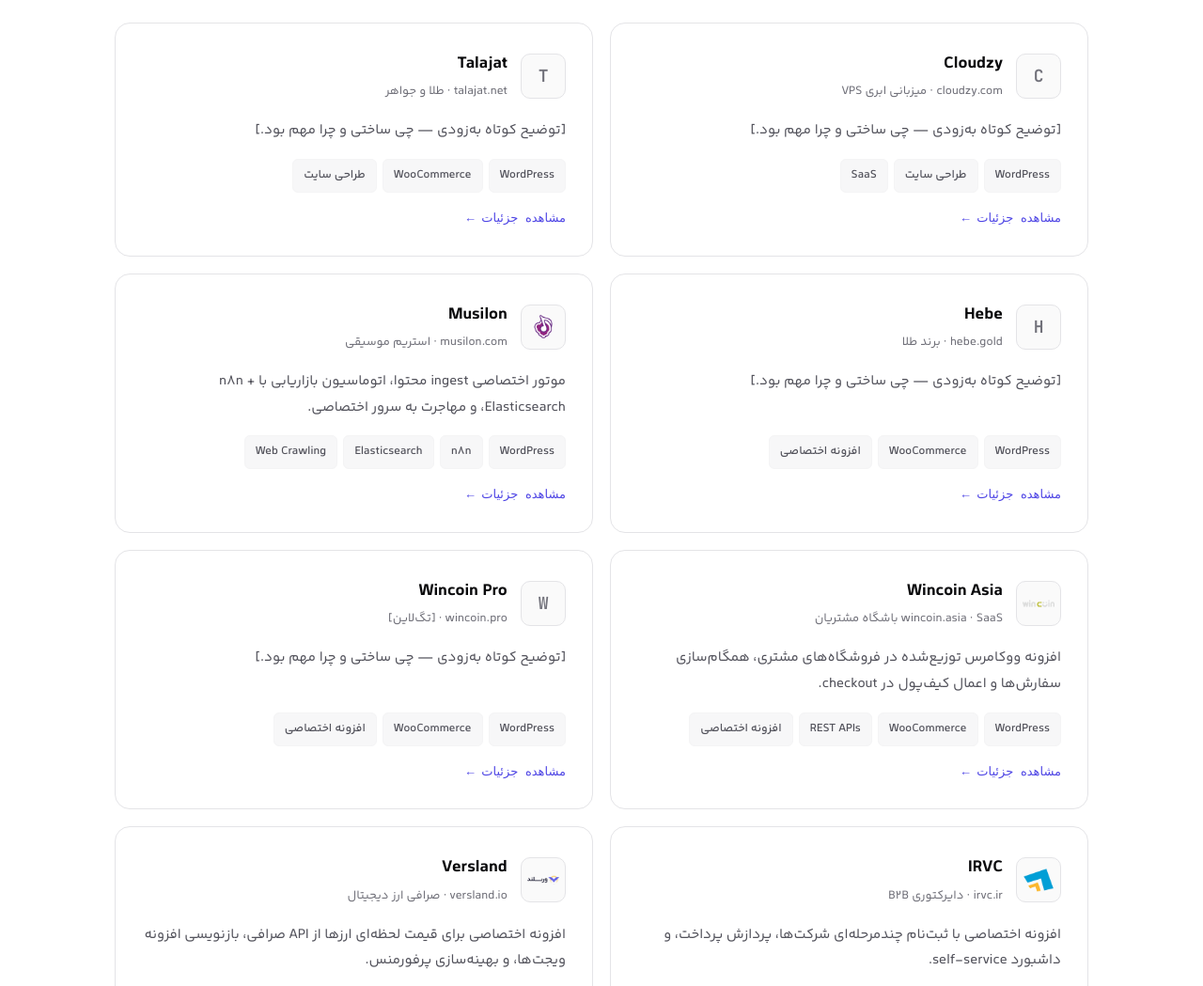
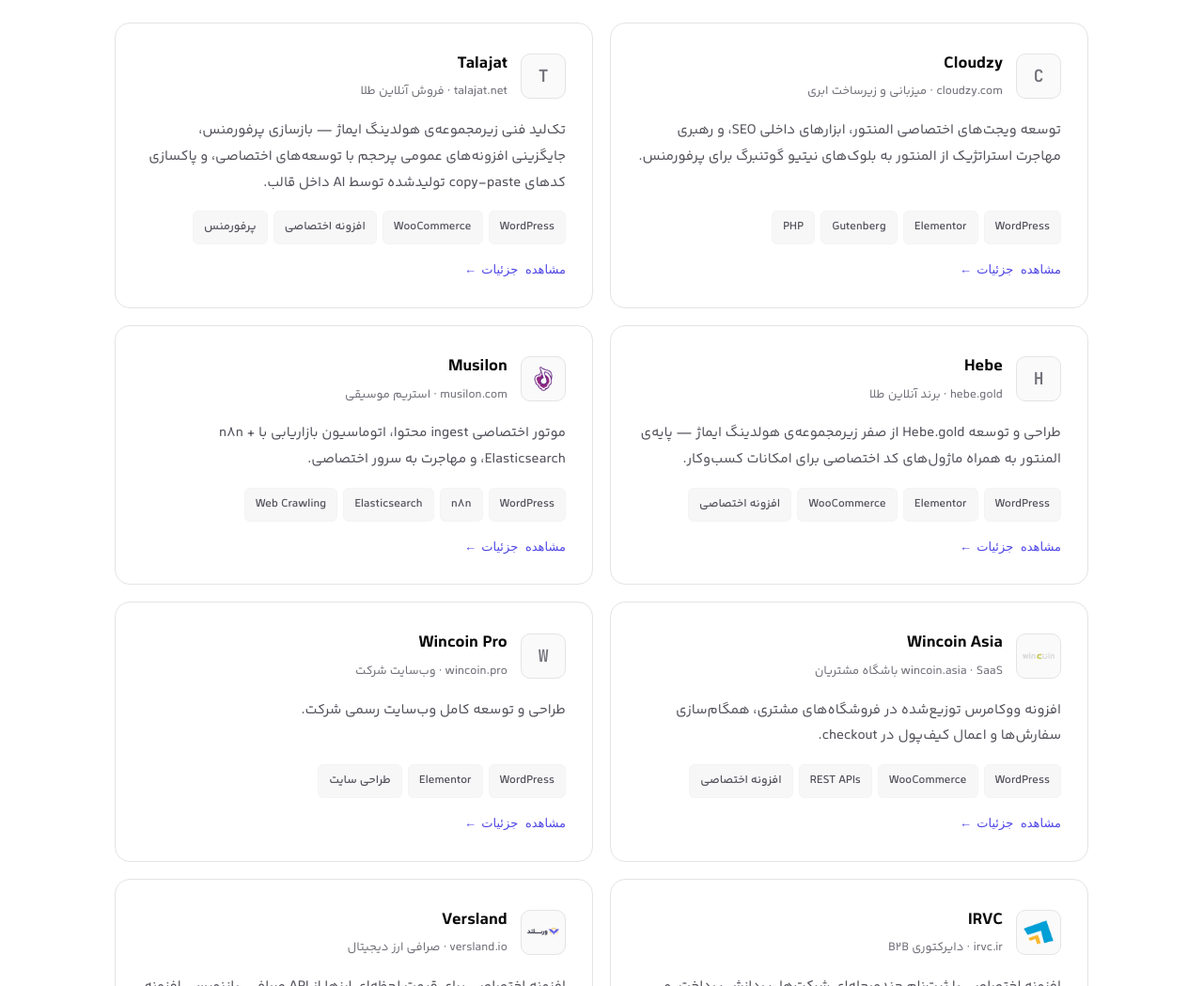
Before and after one commit to aminmoghadas/amin-moghadas-cv, a website: page fa.html in a window 1280 px wide. Shown: the part 5720-6769 px from the top of the page at 94% size. Drawn offline with Linux system fonts and the light colour scheme.

Commit message:
Fill in summaries for Cloudzy, Talajat, Hebe, Wincoin Pro cards

```diff
--- a/fa.html
+++ b/fa.html
@@ -384,14 +384,15 @@
         <span class="proj-logo proj-logo-placeholder" data-initial="C"></span>
         <div>
           <h3>Cloudzy</h3>
-          <p class="proj-sub">cloudzy.com · میزبانی ابری VPS</p>
+          <p class="proj-sub">cloudzy.com · میزبانی و زیرساخت ابری</p>
         </div>
       </div>
-      <p class="proj-desc">[توضیح کوتاه به‌زودی — چی ساختی و چرا مهم بود.]</p>
+      <p class="proj-desc">توسعه ویجت‌های اختصاصی المنتور، ابزارهای داخلی SEO، و رهبری مهاجرت استراتژیک از المنتور به بلوک‌های نیتیو گوتنبرگ برای پرفورمنس.</p>
       <div class="tags">
         <span class="tag">WordPress</span>
-        <span class="tag">طراحی سایت</span>
-        <span class="tag">SaaS</span>
+        <span class="tag">Elementor</span>
+        <span class="tag">Gutenberg</span>
+        <span class="tag">PHP</span>
       </div>
       <span class="proj-link">مشاهده جزئیات ←</span>
     </a>
@@ -401,14 +402,15 @@
         <span class="proj-logo proj-logo-placeholder" data-initial="T"></span>
         <div>
           <h3>Talajat</h3>
-          <p class="proj-sub">talajat.net · طلا و جواهر</p>
+          <p class="proj-sub">talajat.net · فروش آنلاین طلا</p>
         </div>
       </div>
-      <p class="proj-desc">[توضیح کوتاه به‌زودی — چی ساختی و چرا مهم بود.]</p>
+      <p class="proj-desc">تک‌لید فنی زیرمجموعه‌ی هولدینگ ایماژ — بازسازی پرفورمنس، جایگزینی افزونه‌های عمومی پرحجم با توسعه‌های اختصاصی، و پاکسازی کدهای copy-paste تولیدشده توسط AI داخل قالب.</p>
       <div class="tags">
         <span class="tag">WordPress</span>
         <span class="tag">WooCommerce</span>
-        <span class="tag">طراحی سایت</span>
+        <span class="tag">افزونه اختصاصی</span>
+        <span class="tag">پرفورمنس</span>
       </div>
       <span class="proj-link">مشاهده جزئیات ←</span>
     </a>
@@ -418,12 +420,13 @@
         <span class="proj-logo proj-logo-placeholder" data-initial="H"></span>
         <div>
           <h3>Hebe</h3>
-          <p class="proj-sub">hebe.gold · برند طلا</p>
+          <p class="proj-sub">hebe.gold · برند آنلاین طلا</p>
         </div>
       </div>
-      <p class="proj-desc">[توضیح کوتاه به‌زودی — چی ساختی و چرا مهم بود.]</p>
+      <p class="proj-desc">طراحی و توسعه Hebe.gold از صفر زیرمجموعه‌ی هولدینگ ایماژ — پایه‌ی المنتور به همراه ماژول‌های کد اختصاصی برای امکانات کسب‌وکار.</p>
       <div class="tags">
         <span class="tag">WordPress</span>
+        <span class="tag">Elementor</span>
         <span class="tag">WooCommerce</span>
         <span class="tag">افزونه اختصاصی</span>
       </div>
@@ -471,14 +474,14 @@
         <span class="proj-logo proj-logo-placeholder" data-initial="W"></span>
         <div>
           <h3>Wincoin Pro</h3>
-          <p class="proj-sub">wincoin.pro · [تگ‌لاین]</p>
+          <p class="proj-sub">wincoin.pro · وب‌سایت شرکت</p>
         </div>
       </div>
-      <p class="proj-desc">[توضیح کوتاه به‌زودی — چی ساختی و چرا مهم بود.]</p>
+      <p class="proj-desc">طراحی و توسعه کامل وب‌سایت رسمی شرکت.</p>
       <div class="tags">
         <span class="tag">WordPress</span>
-        <span class="tag">WooCommerce</span>
-        <span class="tag">افزونه اختصاصی</span>
+        <span class="tag">Elementor</span>
+        <span class="tag">طراحی سایت</span>
       </div>
       <span class="proj-link">مشاهده جزئیات ←</span>
     </a>
```
Also changed, not shown: index.html (+16 -13 lines).
